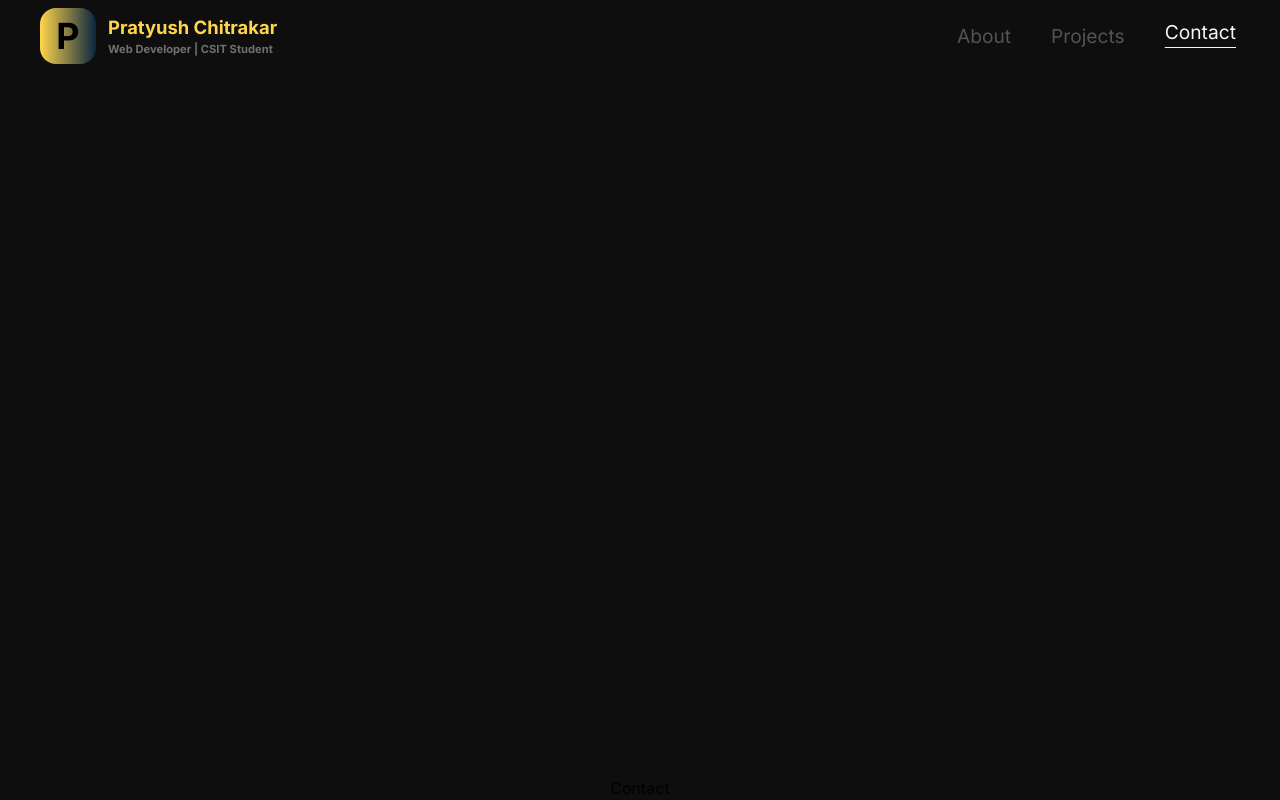
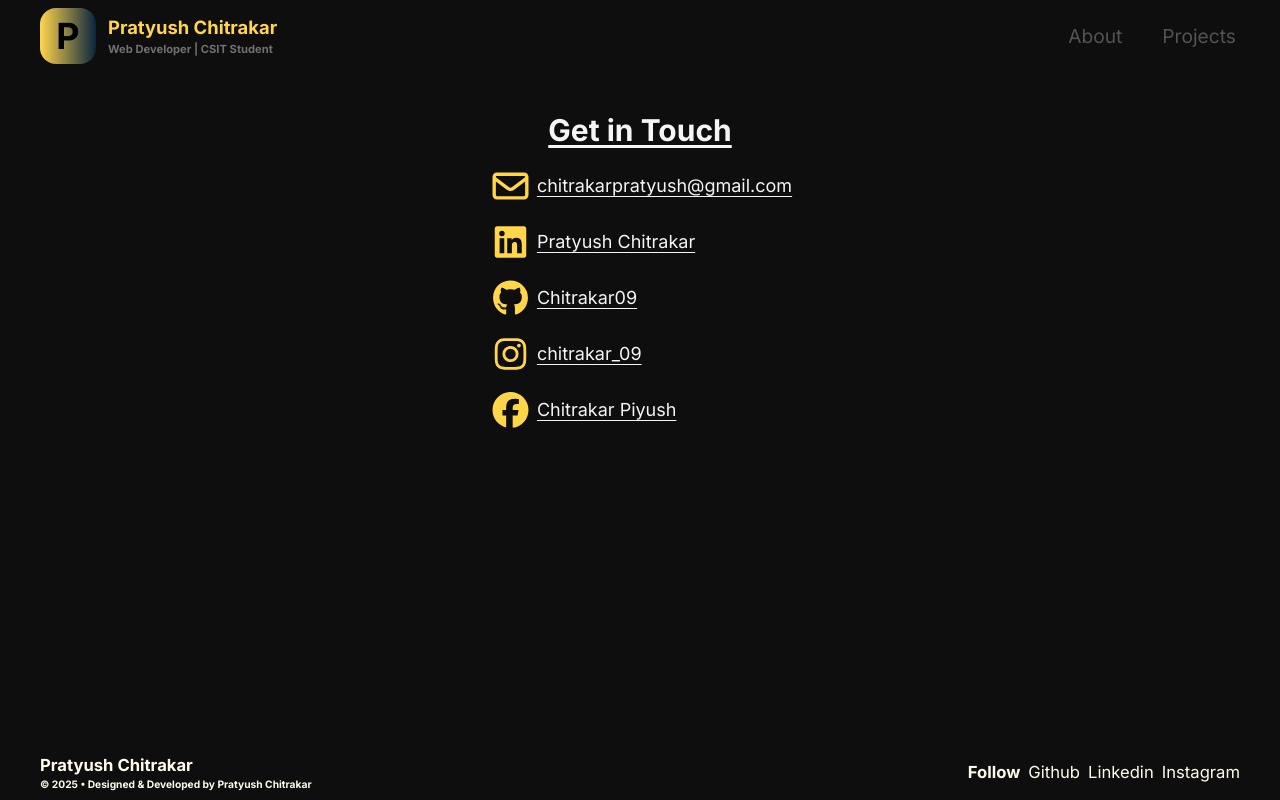
Before and after one commit to Chitrakar09/Personal_Portfolio, a React (Vite) app: page /realm/contact in a window 1280 px wide. Built offline with nearby package versions, Linux system fonts and the light colour scheme; a web font is replaced by a local one.

Commit message:
Contact Page and UI improvements

```diff
--- a/src/components/features/About/AboutSection.jsx
+++ b/src/components/features/About/AboutSection.jsx
@@ -60,7 +60,7 @@ function AboutSection() {
       y: 0,
       transition: {
         delay: 0,
-        duration: isDesktop?2:2,
+        duration: isDesktop?2:1,
         ease: "easeInOut",
       },
     },
@@ -111,7 +111,7 @@ function AboutSection() {
     visible: {
       opacity: 1,
       transition: {
-        delayChildren: 2,
+        delayChildren: isDesktop?2:1,
         staggerChildren: 0.5,
       },
     },
@@ -135,7 +135,7 @@ function AboutSection() {
     // Main container
     <div
       id="AboutContainer"
-      className="w-full h-full px-5 md:px-10 pt-[7vh] smLaptop:pt-[12vh] pb-[10vh] smLaptop:pb-[20vh] laptop:pb-[20vh] lgLaptop:pb-[15vh]  bg-background-dark flex flex-col lg:flex-row justify-start lg:justify-center items-center lg:items-start gap-5 lg:gap-10 xl:gap-0"
+      className="w-full h-full px-5 md:px-10 pt-[7vh] smLaptop:pt-[10vh] pb-[14vh] tablet:pb-[10vh] smLaptop:pb-[20vh] laptop:pb-[10vh] lgLaptop:pb-[10vh]  bg-background-dark flex flex-col lg:flex-row justify-start lg:justify-center items-center lg:items-start gap-5 lg:gap-10 xl:gap-0"
     >
       {/* profile container */}
       <div
@@ -161,7 +161,7 @@ function AboutSection() {
           initial={!hasAnimated && "hidden"}
           animate={!hasAnimated && "visible"}
           id="profileAbout"
-          className="flex flex-col justify-center items-center gap-1"
+          className="flex flex-col justify-center items-center"
         >
           {/* Name */}
           <motion.span
@@ -174,9 +174,8 @@ function AboutSection() {
           {/* title */}
           <motion.span
             variants={profileChildVariants}
-            className="text-text-light/60 smLaptop:text-[1.7dvw] laptop:text-[1.1dvw] lgLaptop:text-[1.3dvw] text-center mb-2"
-          >
-            Web Developer | UI/UX Enthusiast | CSIT Student
+            className="text-text-light/60 smLaptop:text-[2dvw] laptop:text-[1.5dvw] lgLaptop:text-[1.5dvw] text-center mb-2"
+          >chitrakarpratyush@gmail.com
           </motion.span>
 
           {/* tech stack */}
@@ -231,7 +230,7 @@ function AboutSection() {
           variants={headingVariants}
           initial={!hasAnimated && "hidden"}
           animate={!hasAnimated && "visible"}
-          className="text-center lg:text-left font-bold text-[8vh]/20 tablet:text-[13vh]/34 smLaptop:text-[7.5dvw]/20 laptop:text-[5.8dvw]/17 lgLaptop:text-[6.5dvw]/26 4k:text-[7dvw]/45 lg:mb-5 lgLaptop:mb-10 mb-3 tablet:mb-8"
+          className="text-center lg:text-left font-bold text-[8vh]/15 tablet:text-[13vh]/34 smLaptop:text-[7.5dvw]/20 laptop:text-[5.8dvw]/17 lgLaptop:text-[6dvw]/18 4k:text-[7dvw]/45 lg:mb-5 lgLaptop:mb-10 mb-3 tablet:mb-8"
         >
           Solving, creating, exploring with purpose.
         </motion.h1>
@@ -242,11 +241,11 @@ function AboutSection() {
           id="description"
           className="flex flex-col gap-2 4k:mb-3"
         >
-          <p className="text-text-muted text-center text-[3.5dvw] tablet:text-[2.3dvw] smLaptop:text-[1.6dvw] laptop:text-[1.3dvw] lgLaptop:text-[1.19dvw] 4k:text-[1.3dvw] lg:text-left">
+          <p className="text-text-muted text-center text-[3.5dvw] tablet:text-[2.3dvw] smLaptop:text-[1.6dvw] laptop:text-[1.3dvw] lgLaptop:text-[1.1dvw] 4k:text-[1.3dvw] lg:text-left">
             I’m a CSIT student and web developer passionate about building
             modern, responsive websites.{" "}
           </p>
-          <p className="text-text-muted text-center text-[3.5dvw] tablet:text-[2.3dvw] smLaptop:text-[1.6dvw] laptop:text-[1.3dvw] lgLaptop:text-[1.19dvw] 4k:text-[1.3dvw] lg:text-left">
+          <p className="text-text-muted text-center text-[3.5dvw] tablet:text-[2.3dvw] smLaptop:text-[1.6dvw] laptop:text-[1.3dvw] lgLaptop:text-[1.1dvw] 4k:text-[1.3dvw] lg:text-left">
             Currently, I’m sharpening my skills in Frontend frameworks such as React, Tailwind, and also
             problem-solving while working on personal projects to learn and
             grow.
--- a/src/components/features/About/Career.jsx
+++ b/src/components/features/About/Career.jsx
@@ -26,7 +26,7 @@ function Career() {
   return (
     <div
       id="careerContainer"
-      className="w-full flex flex-col justify-evenly items-start gap-5 mb-10"
+      className="w-full flex flex-col justify-evenly items-center smLaptop:items-start gap-5 mb-10"
     >
       <motion.div
       variants={tabVariants}
--- a/src/components/features/About/Experience.jsx
+++ b/src/components/features/About/Experience.jsx
@@ -9,8 +9,7 @@ function Experience() {
       title: "Currently in Builder Phase",
       date: "2023-Present",
       details:
-        "Learning, experimenting, and building things that make me better at what I do. From small UI ideas to full web apps like OpenJournal, this phase is all about turning curiosity into code and progress into projects.",
-      tech: ["React", "Javascript", "Tailwind", "Html", "Css","Figma","Git","Framer Motion"],
+        "Learning, experimenting, and building things. Currently turning curiosity into code and progress into projects.",
     },
   ];
 
--- a/src/components/layout/Header.jsx
+++ b/src/components/layout/Header.jsx
@@ -14,7 +14,7 @@ function Header() {
       animate={location.pathname==="/realm/about"&&{
         y: 0,
         transition: {
-          delay: isDesktop?2.65:2.6,
+          delay: isDesktop?2.65:1.5,
           type: "spring",
           damping: isDesktop?20:18,
           stiffness: 100,
@@ -77,7 +77,7 @@ function Header() {
         >
           Projects
         </NavLink>
-        <NavLink
+        {!isDesktop&&<NavLink
           to={"/realm/contact"}
           className={({ isActive }) =>
             `hover:-translate-y-1 transition-all duration-200 ${
@@ -88,7 +88,7 @@ function Header() {
           }
         >
           Contact
-        </NavLink>
+        </NavLink>}
       </nav>
     </motion.div>
   );
--- a/src/components/ui/CareerCard.jsx
+++ b/src/components/ui/CareerCard.jsx
@@ -1,5 +1,4 @@
 import React from "react";
-import { useState } from "react";
 import { motion } from "motion/react";
 
 function CareerCard({
@@ -9,14 +8,11 @@ function CareerCard({
   date = "",
   details = "",
   tech = [],
-  borderColor = "primary-golden",
 }) {
   //initial values
   const border =
     use === "experience"
-      ? val % 2 === 0
-        ? `border-b-4 border-t-4 border-l-8`
-        : `border-t-4 border-b-4 border-r-8`
+      ? 'border-l-8'
       : "border-b-4";
 
   //animation
@@ -48,9 +44,7 @@ function CareerCard({
           transition: { duration: 0.3, ease: "easeInOut" },
         }
       }
-      className={` w-full p-3 lgLaptop:px-8 lgLaptop:pb-8 ${border} ${
-        use === "experience" ? "rounded-xl" : null
-      } flex flex-col gap-2 bg-background-dark text-start`}
+      className={` w-full p-3 lgLaptop:px-8 lgLaptop:pb-8 ${border} flex flex-col gap-2 bg-background-dark text-start`}
     >
       <div id="title">
         <h1 className="font-[1000] text-[7vw] tablet:text-[6vw] smLaptop:text-[5.5vw] laptop:text-[3vw] 4k:text-[3.5vw] laptop:underline-offset-8 font-title underline underline-offset-3">
@@ -78,7 +72,7 @@ function CareerCard({
               <button
                 key={i}
                 id="bubble"
-                className={`p-3 border-2 rounded-lg font-bold tablet:text-xl smLaptop:text-2xl laptop:text-lg lgLaptop:text-2xl lgLaptop:p-3 4k:text-[1.6vw] bg-primary-golden text-background-dark hover:bg-accent-tealGlow hover:text-amber-50 hover:scale-110 transition-all duration-500 ease-in-out`}
+                className={`py-0.5 px-1.5 rounded-md font-bold tablet:text-xl smLaptop:text-2xl laptop:text-base lgLaptop:text-xl 4k:text-[1.6vw] bg-primary-golden text-background-dark`}
               >
                 {tools}
               </button>
--- a/src/pages/Contact.jsx
+++ b/src/pages/Contact.jsx
@@ -1,8 +1,87 @@
 import React from 'react'
+import { Footer } from '@/components'
+import { FontAwesomeIcon } from "@fortawesome/react-fontawesome";
+import { faGithub } from "@fortawesome/free-brands-svg-icons";
+import { faFacebook } from "@fortawesome/free-brands-svg-icons";
+import { faInstagram } from "@fortawesome/free-brands-svg-icons";
+import { faLinkedin } from "@fortawesome/free-brands-svg-icons";
+import { faEnvelope } from '@fortawesome/free-regular-svg-icons';
+import {motion} from 'motion/react'
+import { duration } from '@mui/material';
+
 
 function Contact() {
+  const links=[
+    {
+      icon:faEnvelope,
+      link:'mailto:chitrakarpratyush@gmail.com',
+      title:'chitrakarpratyush@gmail.com'
+    },
+    {
+      icon:faLinkedin,
+      link:'https://www.linkedin.com/in/pratyush-chitrakar/',
+      title:'Pratyush Chitrakar'
+    },
+    {
+      icon:faGithub,
+      link:'https://github.com/Chitrakar09',
+      title:'Chitrakar09'
+    },
+    {
+      icon:faInstagram,
+      link:'https://www.instagram.com/chitrakar_09/',
+      title:'chitrakar_09'
+    },
+    {
+      icon:faFacebook,
+      link:'https://www.facebook.com/chitrakar09/',
+      title:'Chitrakar Piyush'
+    },
+  ]
+
+  const parentVariants={
+    initial:{
+      opacity:0
+    },
+    visible:{
+      opacity:1,
+      transition:{
+        staggerChildren:0.1
+      }
+    }
+  }
+
+  const childVariants={
+    initial:{
+      opacity:0,
+      x:-100
+    },
+    visible:{
+      opacity:1,
+      x:0,
+      transition:{
+        duration:0.5,
+        ease:"easeInOut"
+      }
+    }
+  }
   return (
-    <div>Contact</div>
+    <div id='container' className='w-full h-full flex flex-col justify-between'>
+      <div id="content" className='w-full h-full py-10 px-12 flex flex-col justify-start gap-5 items-center'>
+        <div id='heading'>
+          <h1 className='text-text-light font-extrabold text-3xl underline underline-offset-4'>Get in Touch</h1>
+        </div>
+        <motion.div variants={parentVariants} initial="initial" animate="visible" id="links" className='flex flex-col gap-5 justify-center items-start'>
+          {links.map((link,i)=>(
+            <motion.div variants={childVariants} id='linkContainer' key={i} className='flex justify-center items-center gap-1'>
+              <FontAwesomeIcon icon={link.icon} className='text-primary-golden text-4xl'/>
+              <a href={link.link} target='_blank' className='text-text-light text-lg underline underline-offset-4'>{link.title}</a>
+            </motion.div>
+          ))}
+        </motion.div>
+      </div>
+      <Footer/>
+    </div>
   )
 }
 
--- a/src/pages/Projects.jsx
+++ b/src/pages/Projects.jsx
@@ -1,14 +1,17 @@
 import React from 'react'
 import { Footer } from '@/components'
+import projects from '@/features/projectsDatabase'
 
 function Projects() {
   return (
-    <div id='projectsPageContainer' className='w-full h-full flex flex-col justify-between'>
-      <div id="projectsContainer" className='w-full h-full flex flex-col items-center p-10'>
-        <div id="heading">
-          <h1 className='text-text-light'>
-            Projects
-          </h1>
+    <div id='pageContainer' className='w-full h-full flex flex-col justify-between'>
+      <div id="contentContainer"className='w-full h-full p-5'>
+        <div id="intro" className='flex flex-col gap-3'>
+          <h1 className='text-white text-center font-extrabold underline underline-offset-4 text-2xl tablet:text-3xl'>Stuff I've Built...</h1>
+        <p className='text-center text-text-muted text-sm tablet:text-lg font-bold'>Each project taught me something new. Every line of code, no matter how messy, became part of the story that shaped how I build today.</p>
+        </div>
+        <div id="projectContainer" className='w-full'>
+
         </div>
       </div>
       <Footer/>
```
